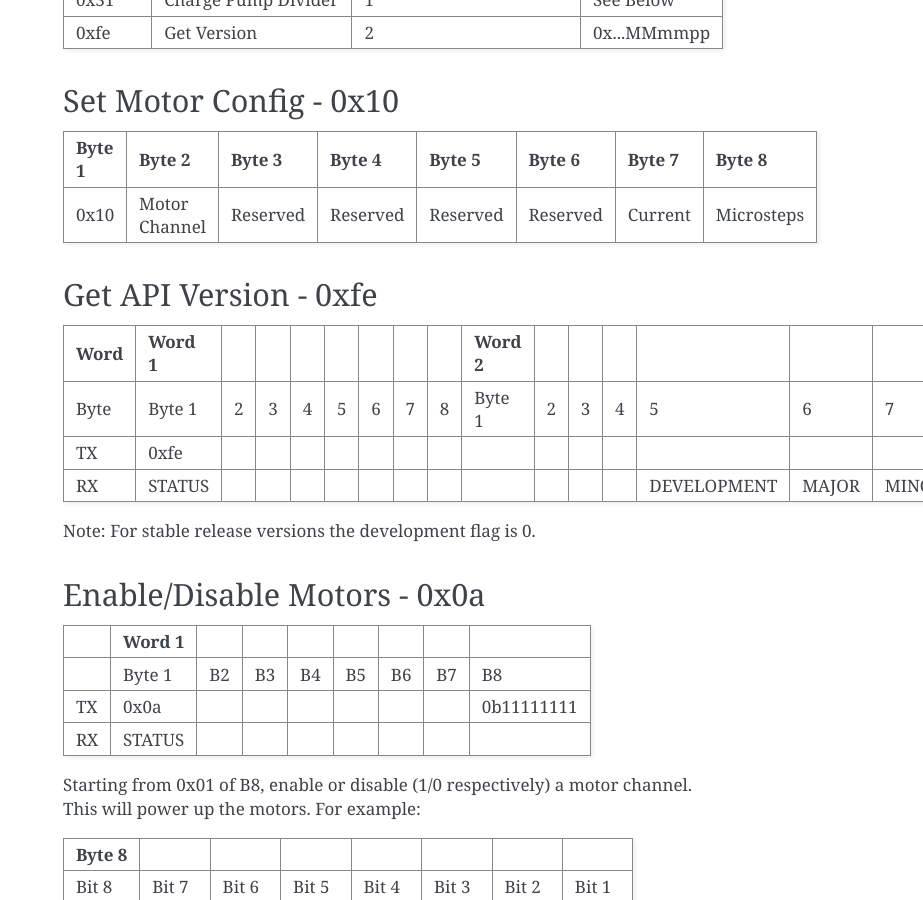
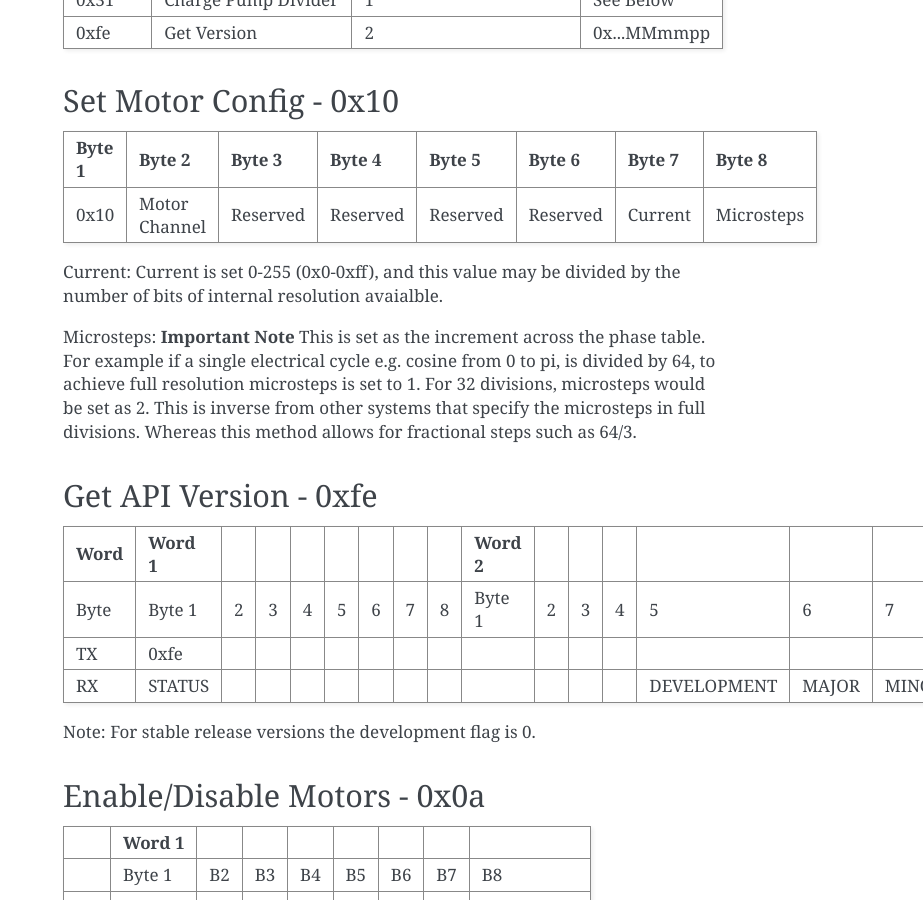
Before and after one commit to RAPcores/rapcores, a Sphinx documentation site: the page built from docs/spi_spec.md, in a window 1280 px wide and 900 px high, scrolled down 977 px. Shown: the whole window, without its empty margins (357-1280 px from the left). Built offline with Sphinx 7.4.7, drawn with Linux system fonts in a browser that asks for light colours.

Commit message:
set microsteps fractional, closes #189

```diff
--- a/docs/spi_spec.md
+++ b/docs/spi_spec.md
@@ -39,6 +39,16 @@ SPI controller devices.
 | Byte 1 | Byte 2         | Byte 3   | Byte 4   | Byte 5   | Byte 6   | Byte 7  | Byte 8     |
 |--------|----------------|----------|----------|----------|----------|---------|------------|
 | 0x10   | Motor Channel  | Reserved | Reserved | Reserved | Reserved | Current | Microsteps |
+
+Current:
+Current is set 0-255 (0x0-0xff), and this value may be divided by the number of bits of internal resolution avaialble.
+
+Microsteps:
+**Important Note**
+This is set as the increment across the phase table. For example if a single electrical cycle
+e.g. cosine from 0 to pi, is divided by 64, to achieve full resolution microsteps is set to 1.
+For 32 divisions, microsteps would be set as 2. This is inverse from other systems that specify
+the microsteps in full divisions. Whereas this method allows for fractional steps such as 64/3.
 
 ## Get API Version - 0xfe
 
```
Also changed, not shown: 3 other files.
